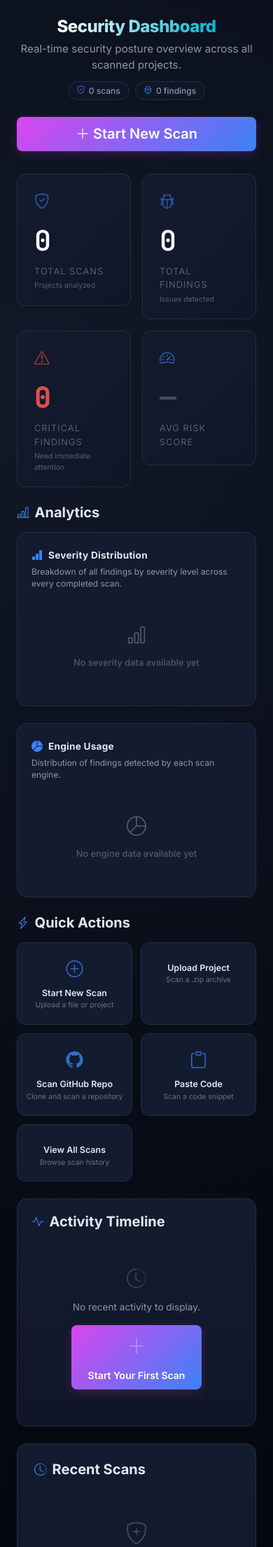
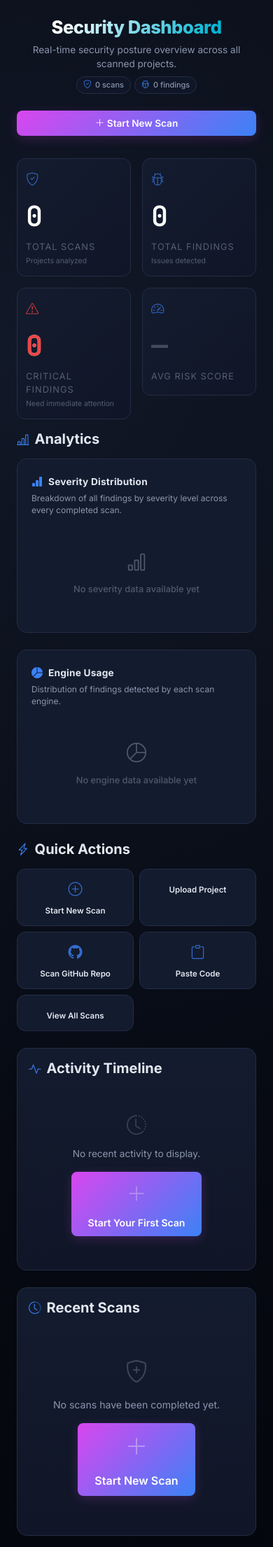
Before and after one commit to Ayushman-Prajapati/ARGUS, a Django app: page /dashboard/ in a window 390 px wide. Shown: the part 59-2269 px from the top of the page at 70% size. Run offline with Django 5.2, Linux system fonts and the light colour scheme; tables that the repository leaves empty hold one stand-in row (values such as "Sample post").

Commit message:
feat(dashboard): improve responsiveness and empty states

```diff
--- a/static/css/custom.css
+++ b/static/css/custom.css
@@ -1735,3 +1735,144 @@ a { color: var(--argus-accent); }
         padding: 0.5rem 0.75rem;
     }
 }
+
+/* ================================================================
+   DASHBOARD RESPONSIVE IMPROVEMENTS
+   ================================================================ */
+
+@media (max-width: 767.98px) {
+    .dashboard-hero-title {
+        font-size: 1.6rem;
+    }
+    .dashboard-hero-subtitle {
+        font-size: 0.85rem;
+    }
+
+    .argus-stat-card {
+        padding: 1rem 1rem;
+    }
+    .stat-value {
+        font-size: 2rem;
+    }
+    .stat-icon {
+        font-size: 1.15rem;
+        margin-bottom: 0.5rem;
+    }
+
+    .quick-actions-grid {
+        grid-template-columns: repeat(3, 1fr);
+    }
+
+    .chart-card {
+        padding: 1.25rem;
+    }
+    .chart-card canvas {
+        max-height: 220px;
+    }
+}
+
+@media (max-width: 575.98px) {
+    .dashboard-hero-header .btn-lg {
+        font-size: 0.85rem;
+        padding: 0.5rem 1rem;
+    }
+    .dashboard-hero-meta {
+        margin-top: 0.5rem;
+        gap: 0.35rem;
+    }
+    .hero-badge {
+        font-size: 0.68rem;
+        padding: 0.15rem 0.55rem;
+    }
+
+    .row.g-3.mb-4 {
+        margin-bottom: 1rem !important;
+    }
+
+    .stat-value {
+        font-size: 1.6rem;
+    }
+    .argus-stat-card {
+        padding: 0.85rem 0.75rem;
+    }
+
+    .argus-card {
+        padding: 1rem;
+    }
+    .recent-scans-section,
+    .activity-timeline-section,
+    .highest-risk-section {
+        padding: 1rem;
+    }
+
+    .quick-actions-grid {
+        grid-template-columns: repeat(2, 1fr);
+        gap: 0.5rem;
+    }
+    .quick-action-card {
+        padding: 0.85rem 0.5rem;
+    }
+    .quick-action-icon i {
+        font-size: 1.25rem;
+    }
+    .quick-action-title {
+        font-size: 0.72rem;
+    }
+    .quick-action-desc {
+        display: none;
+    }
+
+    /* Table: hide Status column on mobile */
+    .recent-scans-table thead th:nth-child(3),
+    .recent-scans-table tbody td:nth-child(3) {
+        display: none;
+    }
+
+    /* Highest Risk: hide Last Scanned column on mobile */
+    .highest-risk-table thead th:nth-child(4),
+    .highest-risk-table tbody td:nth-child(4) {
+        display: none;
+    }
+
+    .chart-card canvas {
+        max-height: 180px;
+    }
+
+    .timeline {
+        padding-left: 1.25rem;
+    }
+    .timeline::before {
+        left: 0.6rem;
+    }
+    .timeline-marker {
+        width: 24px;
+        height: 24px;
+        font-size: 0.6rem;
+    }
+    .timeline-time {
+        font-size: 0.6rem;
+    }
+}
+
+/* ================================================================
+   ACCESSIBILITY
+   ================================================================ */
+
+/* Keyboard focus indicators */
+a:focus-visible,
+button:focus-visible,
+.btn:focus-visible,
+.quick-action-card:focus-visible {
+    outline: 2px solid var(--argus-accent);
+    outline-offset: 2px;
+}
+
+.quick-action-card:focus-visible {
+    border-color: var(--argus-accent);
+}
+
+.recent-scans-table .view-btn:focus-visible,
+.highest-risk-table .view-btn:focus-visible {
+    background: var(--argus-accent);
+    color: #fff;
+}
--- a/templates/scanner/dashboard.html
+++ b/templates/scanner/dashboard.html
@@ -24,7 +24,7 @@
 
 <!-- Security Overview Cards -->
 <div class="row g-3 mb-4">
-    <div class="col-6 col-xl-3">
+    <div class="col-6 col-md-3 col-xl-3">
         <div class="argus-stat-card">
             <i class="bi bi-shield-check stat-icon"></i>
             <div class="stat-value">{{ total_scans }}</div>
@@ -32,7 +32,7 @@
             <div class="stat-sub">Projects analyzed</div>
         </div>
     </div>
-    <div class="col-6 col-xl-3">
+    <div class="col-6 col-md-3 col-xl-3">
         <div class="argus-stat-card">
             <i class="bi bi-bug stat-icon"></i>
             <div class="stat-value">{{ total_findings }}</div>
@@ -40,7 +40,7 @@
             <div class="stat-sub">Issues detected</div>
         </div>
     </div>
-    <div class="col-6 col-xl-3">
+    <div class="col-6 col-md-3 col-xl-3">
         <div class="argus-stat-card">
             <i class="bi bi-exclamation-triangle stat-icon text-critical"></i>
             <div class="stat-value text-critical">{{ severity_agg.critical }}</div>
@@ -48,7 +48,7 @@
             <div class="stat-sub">Need immediate attention</div>
         </div>
     </div>
-    <div class="col-6 col-xl-3">
+    <div class="col-6 col-md-3 col-xl-3">
         <div class="argus-stat-card">
             <i class="bi bi-speedometer2 stat-icon"></i>
             <div class="stat-value">
```
